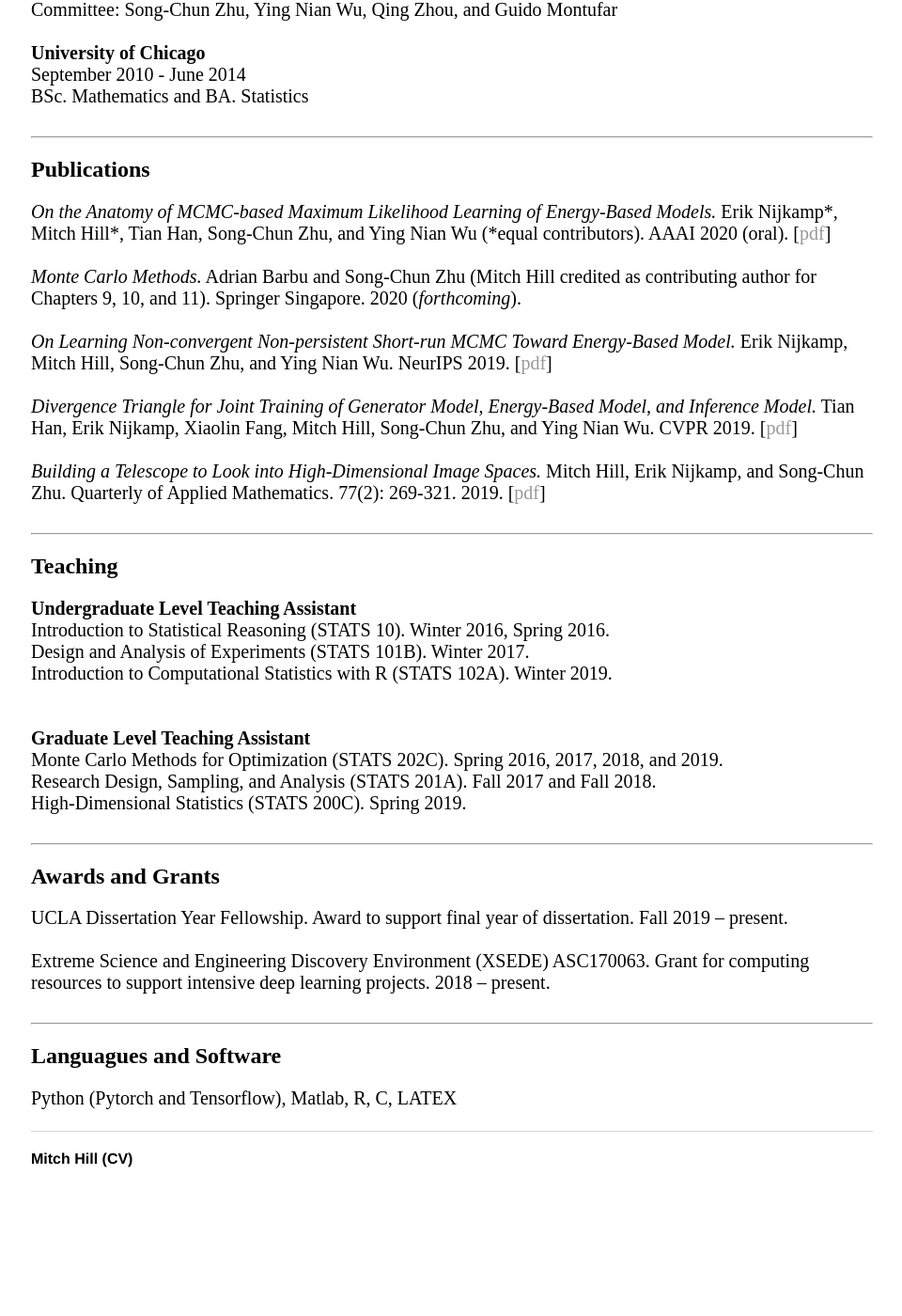
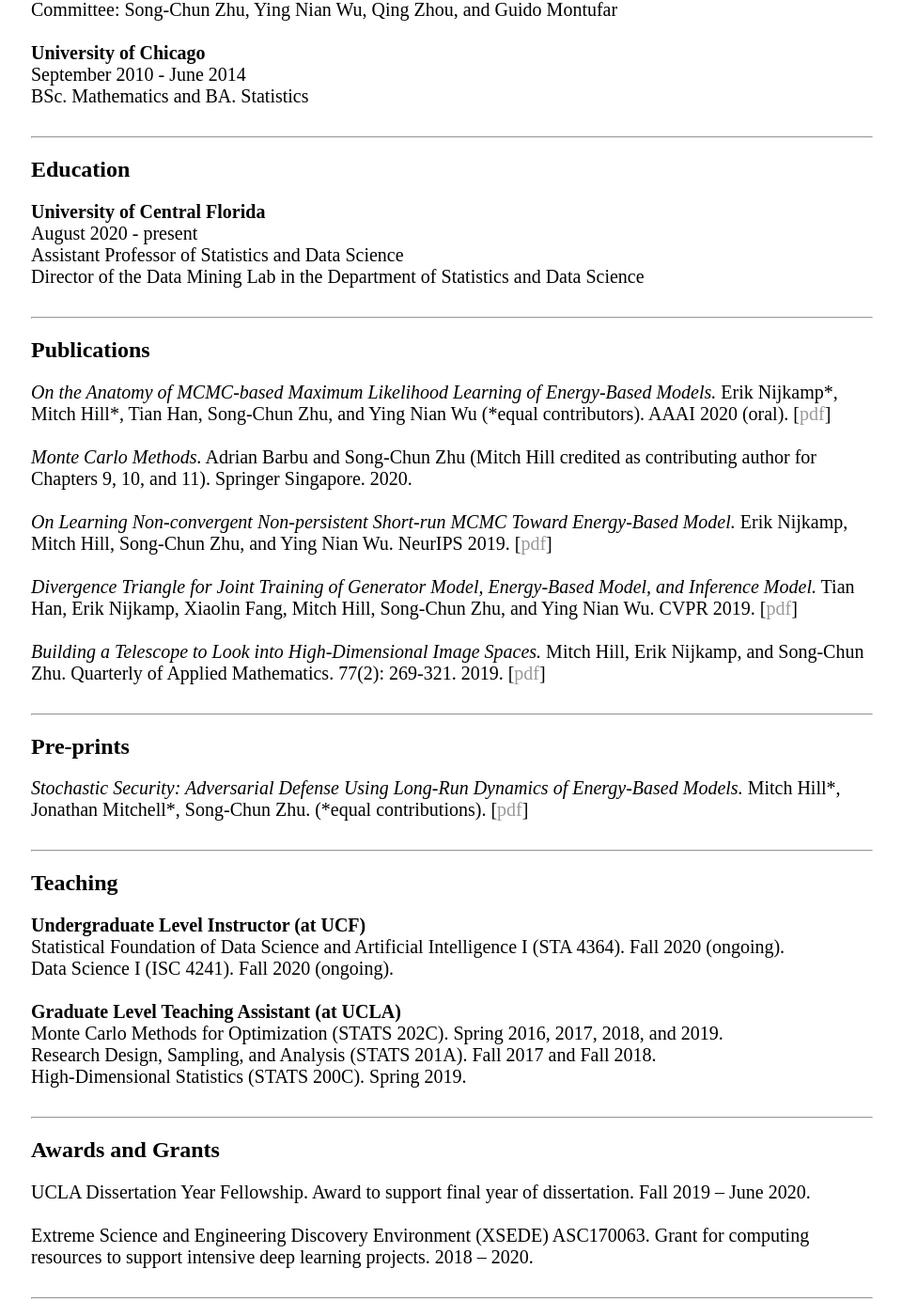
Before and after one commit to point0bar1/point0bar1.github.io, a Jekyll site: the page built from cv/index.html, in a window 1280 px wide and 1400 px high, scrolled down 349 px. Shown: the whole window at 94% size, without its empty margins (159-1119 px from the left). Built offline with Jekyll 4.4.1, drawn with Linux system fonts in a browser that asks for light colours; before the commit the page ends 1651 px from its top, so only the background shows below that; some of the changed text lies outside the part shown.

Commit message:
Update index.html

```diff
--- a/cv/index.html
+++ b/cv/index.html
@@ -9,13 +9,25 @@
 <div style="font-size:1.25em">
 
     <strong>University of California, Los Angeles</strong> <br/>
-    September 2014 - Present<br/>
-    Ph.D. Candidate in Statistics (expected June 2020)<br/>
+    September 2014 - June 2020<br/>
+    Ph.D. Statistics<br/>
     Committee: Song-Chun Zhu, Ying Nian Wu, Qing Zhou, and Guido Montufar
     <br/><br/>
     <strong>University of Chicago</strong> <br/>
     September 2010 - June 2014<br/>
     BSc. Mathematics and BA. Statistics
+    <br/><br/>
+</div>
+<hr />
+
+<h2>Education</h2>
+
+<div style="font-size:1.25em">
+
+    <strong>University of Central Florida</strong><br/>
+    August 2020 - present<br/>
+    Assistant Professor of Statistics and Data Science<br/>
+    Director of the Data Mining Lab in the Department of Statistics and Data Science
     <br/><br/>
 </div>
 <hr />
@@ -29,7 +41,7 @@
     <br/><br/>
     <em>Monte Carlo Methods.</em>
     Adrian Barbu and Song-Chun Zhu (Mitch Hill credited as contributing author for Chapters 9, 10, and 11).
-    Springer Singapore. 2020 (<em>forthcoming</em>).
+    Springer Singapore. 2020.
     <br/><br/>
     <em>On Learning Non-convergent Non-persistent Short-run MCMC Toward Energy-Based Model.</em>
     Erik Nijkamp, Mitch Hill, Song-Chun Zhu, and Ying Nian Wu.
@@ -46,15 +58,25 @@
 </div>
 <hr />
 
+<h2>Pre-prints</h2>
+
+<div style="font-size:1.25em">
+
+    <em>Stochastic Security: Adversarial Defense Using Long-Run Dynamics of Energy-Based Models.</em>
+    Mitch Hill*, Jonathan Mitchell*, Song-Chun Zhu. (*equal contributions). [<a href="https://arxiv.org/abs/2005.13525.pdf">pdf</a>]
+    <br/><br/>
+
+</div>
+<hr />
+
 <h2>Teaching</h2>
 
 <div style="font-size:1.25em">
-    <strong>Undergraduate Level Teaching Assistant</strong><br/>
-    Introduction to Statistical Reasoning (STATS 10). Winter 2016, Spring 2016. <br/>
-    Design and Analysis of Experiments (STATS 101B). Winter 2017. <br/>
-    Introduction to Computational Statistics with R (STATS 102A). Winter 2019. <br/>
+    <strong>Undergraduate Level Instructor (at UCF)</strong><br/>
+    Statistical Foundation of Data Science and Artificial Intelligence I (STA 4364). Fall 2020 (ongoing).<br/>
+    Data Science I (ISC 4241). Fall 2020 (ongoing).
     <br/><br/>
-    <strong>Graduate Level Teaching Assistant</strong><br/>
+    <strong>Graduate Level Teaching Assistant (at UCLA)</strong><br/>
     Monte Carlo Methods for Optimization (STATS 202C). Spring 2016, 2017, 2018, and 2019.<br/>
     Research Design, Sampling, and Analysis (STATS 201A). Fall 2017 and Fall 2018. <br/>
     High-Dimensional Statistics (STATS 200C). Spring 2019.
@@ -65,10 +87,10 @@
 <h2>Awards and Grants</h2>
 
 <div style="font-size:1.25em">
-    UCLA Dissertation Year Fellowship. Award to support final year of dissertation. Fall 2019 – present.
+    UCLA Dissertation Year Fellowship. Award to support final year of dissertation. Fall 2019 – June 2020.
     <br/><br/>
     Extreme Science and Engineering Discovery Environment (XSEDE) ASC170063.
-    Grant for computing resources to support intensive deep learning projects. 2018 – present.
+    Grant for computing resources to support intensive deep learning projects. 2018 – 2020.
     <br/><br/>
 </div>
 <hr />
```
